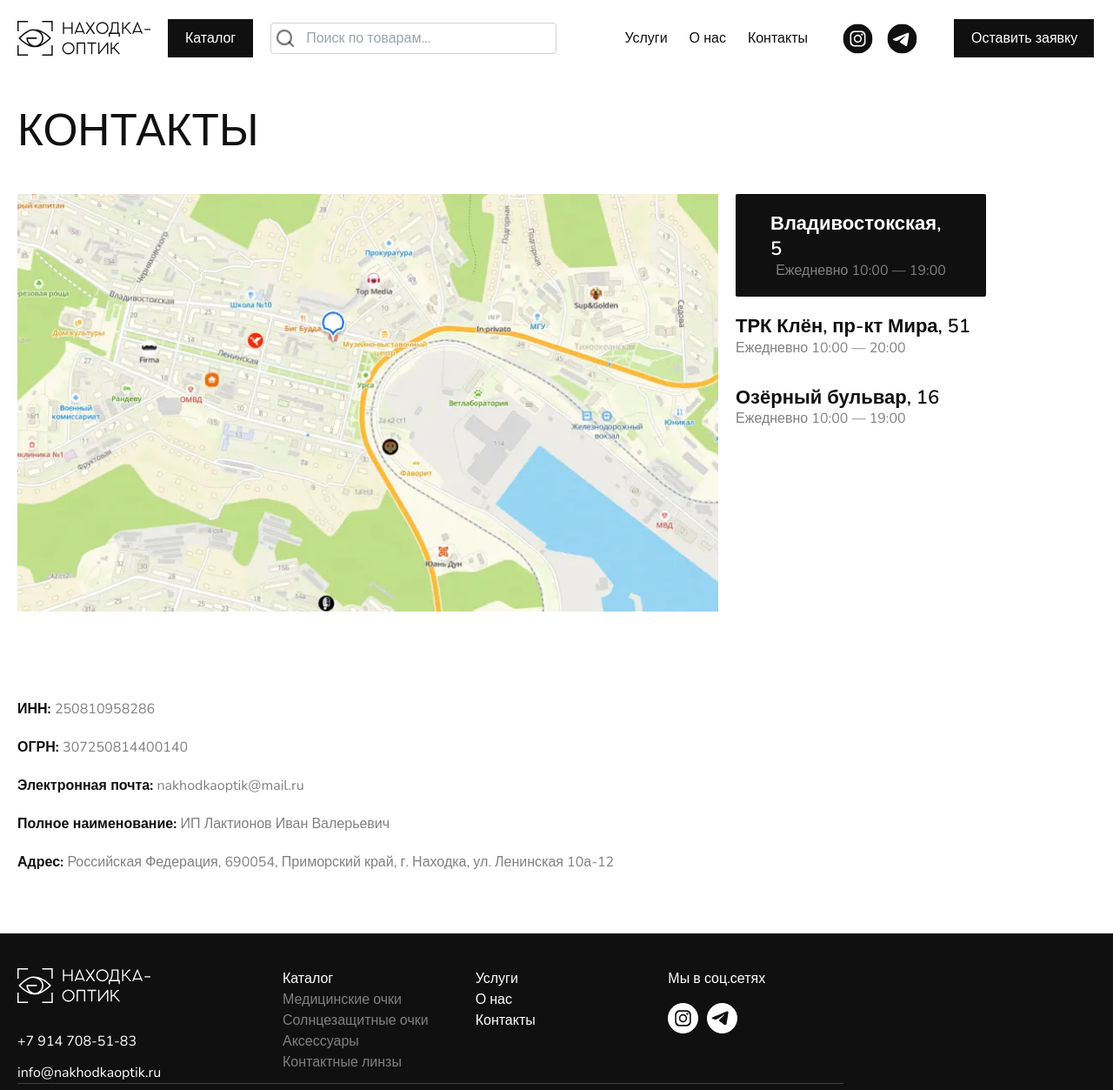
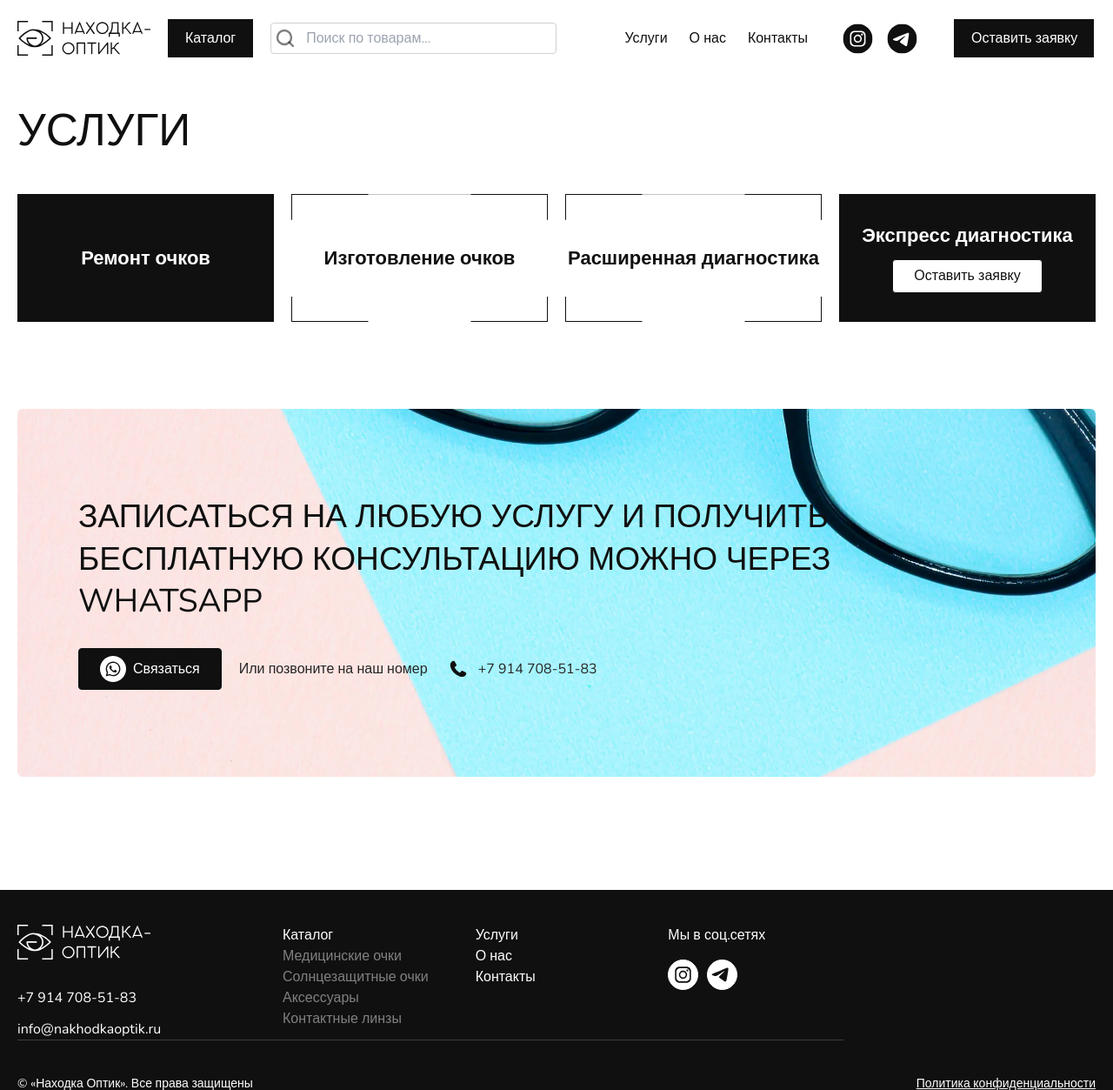
Before and after one commit to blessMe-Padre/optika, a website with bundled scripts: page services.html in a window 1280 px wide. Shown: the top 1253 px of the page at 87% size. Built offline with nearby package versions, Linux system fonts and the light colour scheme.

Commit message:
feat: добавляет стили

```diff
--- a/css/main.css
+++ b/css/main.css
@@ -1101,6 +1101,51 @@
 
   .gallery__wrapper a:nth-child(4)~a {
     grid-column: span 1;
+  }
+}
+
+.consultation {
+  padding: 50px 0;
+  margin-bottom: 80px;
+}
+
+.consultation__title {
+  font-family: "Nunito", sans-serif;
+  font-weight: 400;
+  line-height: 1.3;
+  text-transform: uppercase;
+  color: #101010;
+  font-size: clamp(1.75rem, 0.893rem + 1.786vw, 2.5rem);
+  max-width: 900px;
+  margin-bottom: 30px;
+}
+
+.consultation__wrapper {
+  padding-top: 100px;
+  padding-bottom: 100px;
+  padding-left: 70px;
+  padding-right: 70px;
+  background-image: url('../src/img/bg.webp');
+  background-position: center center;
+  background-size: cover;
+  background-repeat: no-repeat;
+  border-radius: 6px;
+}
+
+@media (max-width: 768px) {
+  .consultation__wrapper {
+    padding: 80px 50px;
+    background-position: left -100px top;
+  }
+}
+
+@media (max-width: 450px) {
+  .consultation__wrapper {
+    padding: 40px 30px;
+  }
+
+  .consultation__title {
+    font-size: 20px;
   }
 }
 
@@ -1864,6 +1909,10 @@ body {
   width: 100%;
 }
 
+.max-w-\[170px\]{
+  max-width: 170px;
+}
+
 .max-w-\[880px\]{
   max-width: 880px;
 }
@@ -1881,12 +1930,28 @@ body {
   grid-template-rows: auto 1fr auto;
 }
 
+.flex-wrap{
+  flex-wrap: wrap;
+}
+
 .items-center{
   align-items: center;
 }
 
+.justify-center{
+  justify-content: center;
+}
+
 .justify-between{
   justify-content: space-between;
+}
+
+.gap-2{
+  gap: 0.5rem;
+}
+
+.gap-5{
+  gap: 1.25rem;
 }
 
 .gap-\[20px\]{
--- a/contact.html
+++ b/services.html
@@ -5,7 +5,7 @@
     <meta charset="UTF-8">
     <meta name="viewport" content="width=device-width, initial-scale=1.0">
     <meta name="description" content="">
-    <title>Находка Оптика | Контакты</title>
+    <title>Находка Оптика | Услуги</title>
     <link rel="shortcut icon" href="favicon.ico" type="image/x-icon">
     <link rel="stylesheet" href="css/swiper-bundle.min.css">
     <link rel="stylesheet" href="css/animate.css">
@@ -81,52 +81,41 @@
     </header>
 
     <main>
-    <h1 class="visually-hidden">Контакты</h1>
+        <h1 class="visually-hidden">УСЛУГИ</h1>
 
-     <section class="contact">
-        <div class="container">
-            <h2 class="title">контакты</h2>
-            <div class="contact__wrapper">
-                <div class="map">
-                    <iframe src="https://yandex.ru/map-widget/v1/?um=constructor%3A7fd1b6f1e415bbbfabbb557490444e63690952b49818b29be9b754ce9570bff0&amp;source=constructor"></iframe>
+        <section class="services">
+            <div class="container">
+                <h2 class="title">УСЛУГИ</h2>
+                <ul class="services__list">
+                    <li class="services__item">Ремонт очков</li>
+                    <li class="services__item clamp-bg"><span>Изготовление очков</span></li>
+                    <li class="services__item clamp-bg"><span>Расширенная диагностика</span></li>
+                    <li class="services__item">
+                        <p class="mb-3">Экспресс диагностика</p>
+                        <a class="default-button default-button--white popup-link py-2" href="#popup1">Оставить заявку</a>
+                    </li>
+                </ul>
+            </div>
+        </section>
+
+        <section class="consultation">
+            <div class="container">
+                <div class="consultation__wrapper">
+                    <h2 class="consultation__title">записаться на любую услугу и получить бесплатную консультацию можно через whatsapp</h2>
+                    <div class="flex flex-wrap gap-5 items-center">
+                        <a class="default-button flex gap-2 items-center justify-center max-w-[170px] py-2" href=" https://wa.me/79147085183">
+                            <img src="./src/img/icons/whatsapp.svg" width="30" height="30" alt="whatsapp">
+                            <span>Связаться</span>
+                        </a>
+                        <p>Или позвоните на наш номер</p>
+                        <a class="flex gap-2 items-center justify-center hover:underline" href="tel:+79147085183">
+                            <img src="./src/img/icons/phone.svg" width="30" height="30" alt="телефон">
+                            <span>+7 914 708-51-83</span>
+                        </a>
+                    </div>
                 </div>
-                <div class="contact__info">
-                    <div class="contact__block contact__block--black">
-                        <p class="contact__city">Владивостокская, 5 </p>
-                        <p class="contact__time">Ежедневно 10:00 — 19:00</p>
-                    </div>
-                    <div class="contact__block mb-8">
-                        <h3 class="mb-4">ТРК Клён, пр-кт Мира, 51</p>
-                        <p class="contact__time">Ежедневно 10:00 — 20:00</p>
-                    </div>
-                    <div class="contact__block">
-                        <h3 class="mb-4">Озёрный бульвар, 16</p>
-                        <p class="contact__time">Ежедневно 10:00 — 19:00</p>
-                    </div>
             </div>
-        </div>
-    </section>
-
-    <div class="container">
-        <ul class="contact-list">
-            <li>
-                <strong>ИНН: </strong><span>250810958286</span>
-            </li>
-            <li>
-                <strong>ОГРН: </strong><span>307250814400140</span>
-            </li>
-            <li>
-                <strong>Электронная почта: </strong><a href="mailto:nakhodkaoptik@mail.ru">nakhodkaoptik@mail.ru</a>
-            </li>
-            <li>
-                <strong>Полное наименование: </strong><span>ИП Лактионов Иван Валерьевич</span>
-            </li>
-            <li>
-                <strong>Адрес: </strong><span>Российская Федерация, 690054, Приморский край, г. Находка, ул. Ленинская 10а-12</span>
-            </li>
-        </ul>
-    </div>
-
+        </section>
     </main>
 
     <footer class="footer page-section-3 bg-black pb-10 pt-10">
--- /dev/null
+++ b/src/block/consultation.css
@@ -0,0 +1,46 @@
+.consultation {
+    padding: 50px 0;
+    margin-bottom: 80px;
+}
+
+.consultation__title {
+    font-family: "Nunito", sans-serif;
+    font-weight: 400;
+    line-height: 1.3;
+    text-transform: uppercase;
+    color: #101010;
+    font-size: clamp(1.75rem, 0.893rem + 1.786vw, 2.5rem);
+    max-width: 900px;
+    margin-bottom: 30px;
+}
+
+.consultation__wrapper {
+    padding-top: 100px;
+    padding-bottom: 100px;
+    padding-left: 70px;
+    padding-right: 70px;
+
+    background-image: url('../src/img/bg.webp');
+    background-position: center center;
+    background-size: cover;
+    background-repeat: no-repeat;
+
+    border-radius: 6px;
+}
+
+@media (max-width: 768px) {
+    .consultation__wrapper {
+        padding: 80px 50px;
+        background-position: left -100px top;
+    }
+}
+
+@media (max-width: 450px) {
+    .consultation__wrapper {
+        padding: 40px 30px;
+    }
+
+    .consultation__title {
+        font-size: 20px;
+    }
+}
--- a/src/input.css
+++ b/src/input.css
@@ -17,6 +17,7 @@
 @import './block/services.css';
 @import './block/contact.css';
 @import './block/gallery.css';
+@import './block/consultation.css';
 @import './block/footer.css';
 
 /* Импорт TailWind */
```
Also changed, not shown: src/img/bg.webp (added), src/img/icons/phone.svg (added), src/img/icons/whatsapp.svg (added).
